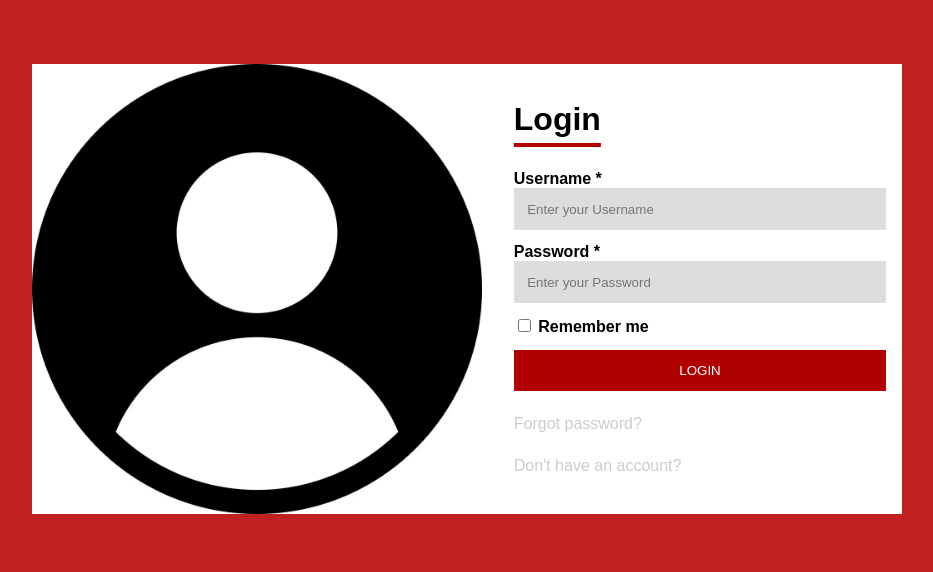
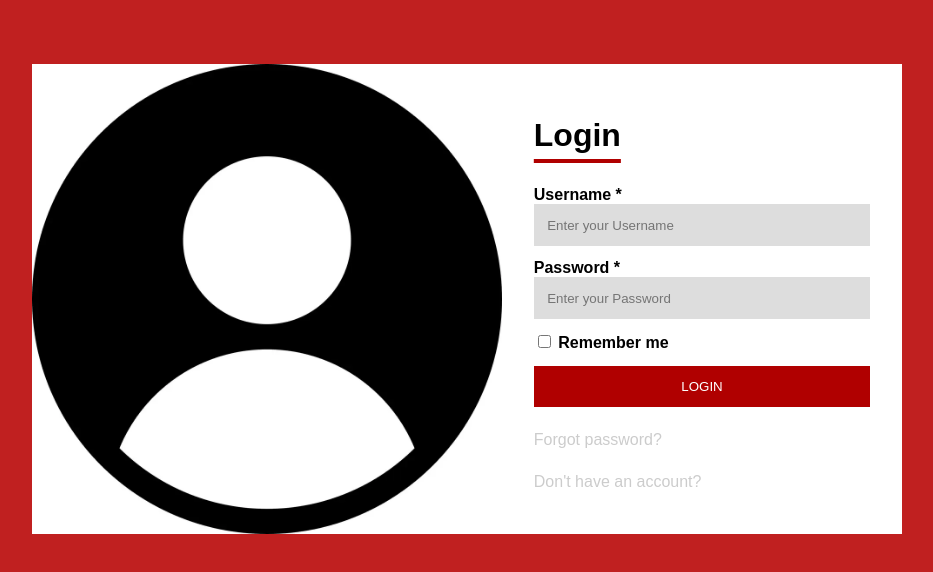
Before and after one commit to albertolazari/esercizi-web, a plain HTML site: page login/index.html in a window 1280 px wide. Shown: the whole page, without its empty margins (173-1106 px from the left). Drawn offline with Linux system fonts and the light colour scheme.

Commit message:
Commenti

```diff
--- a/login/index.html
+++ b/login/index.html
@@ -7,45 +7,43 @@
   <!-- titolo del tab della pagina nel browser -->
   <title>Login</title>
 
-  <!-- link con il file CSS di formattazione -->
+  <!-- file CSS da usare per la formattazione -->
   <link href="style.css" rel="stylesheet" />
 </head>
 
 
 <!-- contenuto della pagina -->
 <body>
-  <img src="images/login.webp" height="450">
+  <img src="images/login.webp" height="470">
 
-  <div id="login-form">
+  <!-- div che serve per raggruppare tutto il resto in un'unica cella del layout flex -->
+  <div>
     <!-- titolo principale della pagina -->
     <h1>Login</h1>
 
     <form>
       <!-- titolo del campo di input -->
-      <!-- l'attributo 'for' ha come valore l'id dell'input a cui <label> fa da titolo -->
-      <label for="username">Username *</label>
+      <label>Username *</label>
       <!-- campo di inserimento dell'username -->
       <!-- l'attributo 'type' indica che tipo di input è -->
-      <!-- l'attributo 'name' serve a tenere traccia del valore inserito, una volta inviato il form (di solito uguale all'attributo 'id') -->
       <!-- l'attributo 'placeholder' inserisce un suggerimento nel campo di testo -->
       <input type="text"
-        id="username" name="username"
         placeholder="Enter your Username">
 
-      <label for="password">Password *</label>
+      <label>Password *</label>
       <input type="password"
-        id="password" name="password"
         placeholder="Enter your Password">
 
-      <input type="checkbox" id="remember-me" name="remember-me">
-      <label for="remember-me">Remember me</label>
+      <input type="checkbox">
+      <label>Remember me</label>
 
       <!-- il tipo 'submit' è un bottone, che serve a inviare i dati -->
+      <!-- l'attributo 'value' è il testo scritto sul bottone -->
       <input type="submit" value="LOGIN">
 
     </form>
 
-    <!-- link di aiuto (href è vuoto perché non c'è la pagina a cui rimanda il link) -->
+    <!-- link (href è vuoto perché non c'è la pagina a cui rimanda il link) -->
     <a href="">Forgot password?</a>
     <a href="">Don't have an account?</a>
 
--- a/login/style.css
+++ b/login/style.css
@@ -1,4 +1,3 @@
-/* Selettore di tutta la pagina */
 html, body {
   /* Font senza 'serif', più leggibile su uno schermo */
   font-family: sans-serif;
@@ -9,32 +8,32 @@ html, body {
 
   /* Centra il contenuto */
   margin: auto;
-  margin-top: 2em;
 }
 
-/* Selettore solo del body (il contenuto) */
 body {
+  margin-top: 4em;
+
+  /* Lascia un piccolo margine ai lati (non occupa tutta la pagina) */
   width: 85%;
+  min-width: 44em;
   background-color: white;
 
+  /* Affianca immagine e 'div' (con tutto il form) */
   display: flex;
-  gap: 1em;
 }
 
-#login-form {
+div {
   /* Padding è il bordo interno */
-  padding: 1em;
+  padding: 2em;
   width: 100%;
 }
 
 h1 {
+  /* Sottolineatura */
   text-decoration: underline #B00000 4px;
+  /* Sottolineatura più staccata */
   text-underline-offset: .4em;
-  margin-bottom: .5em;
-}
-
-form {
-  margin-top: 2em;
+  margin-bottom: 1em;
 }
 
 label {
@@ -45,13 +44,20 @@ label {
 input[type="text"],
 input[type="password"],
 input[type="submit"] {
-  /* L'input occupa tutta una riga */
+  /* L'input occupa tutta una riga andando a capo */
   display: block;
   margin-bottom: 1em;
+
+  /* Margine all'interno per fare gli input più grandi */
+  padding: 1em;
+  /* Niente bordo */
+  border-style: none;
   background-color: #DDDDDD;
-  padding: 1em;
-  border-style: none;
+
+  /* Occupa tutto lo spazio in larghezza */
   width: 100%;
+
+  /* Risolve bug dell'input che supera i margini */
   box-sizing: border-box;
 }
 
@@ -62,11 +68,8 @@ input[type="submit"] {
   color: white;
 }
 
-#remember-me {
-  display: inline;
-}
-
 a {
+  /* Un link per riga (andando a capo) */
   display: block;
   margin-top: 1.5em;
   color: #CCCCCC;
```
